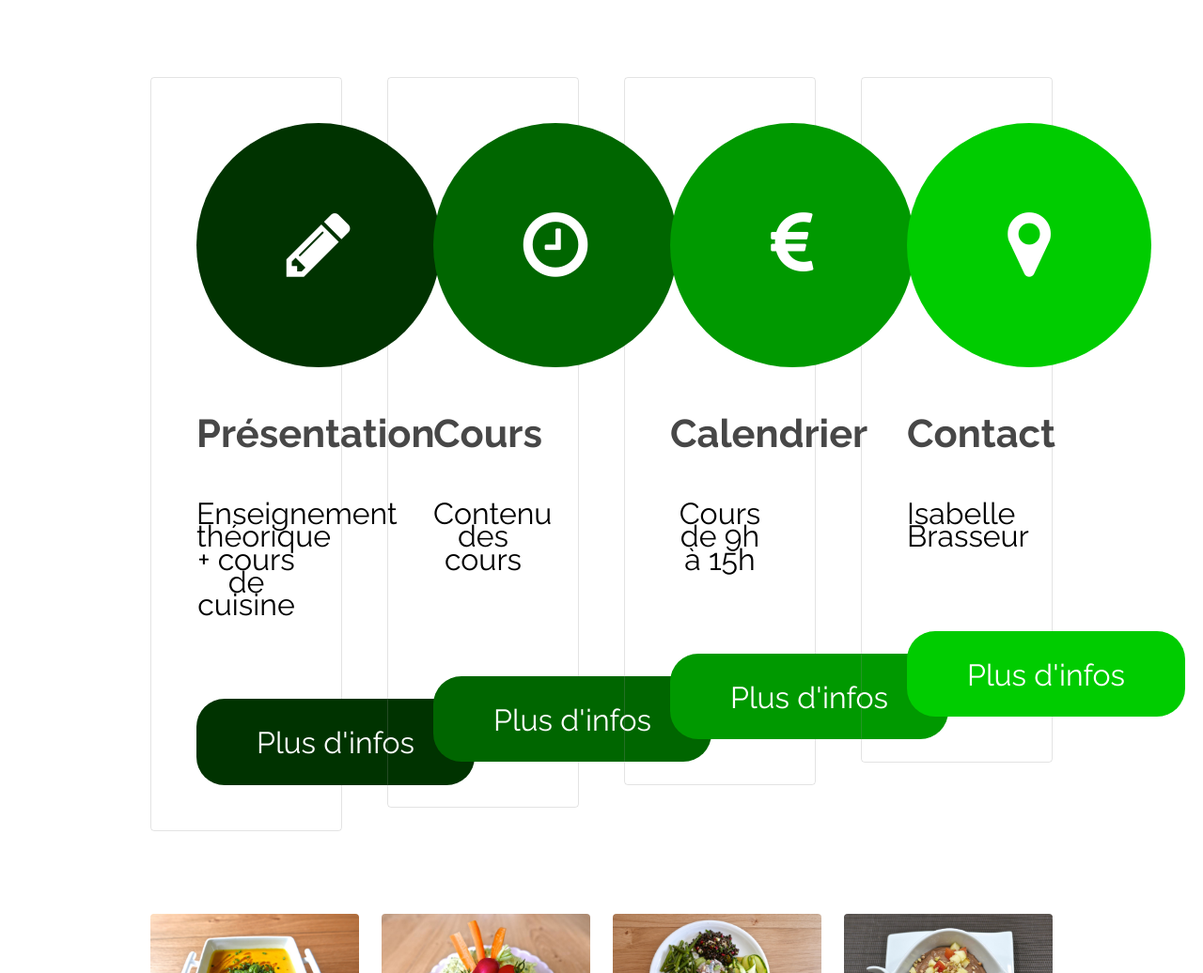
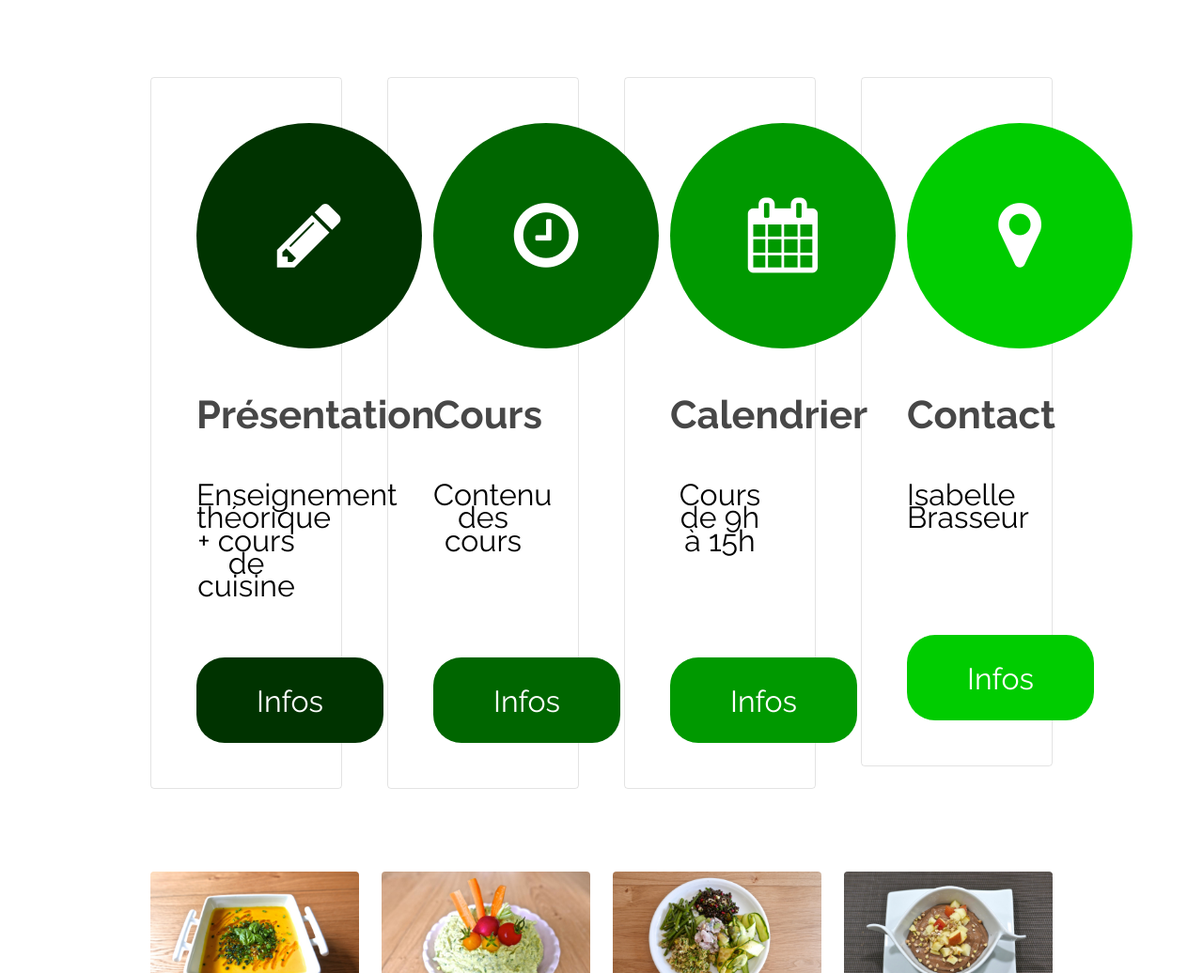
Before and after one commit to ssseeebbb/LaSanteCaSApprend, a plain HTML site: page index.html in a window 1280 px wide. Shown: the part 2500-3536 px from the top of the page at 94% size. Drawn offline with Linux system fonts and the light colour scheme.

Commit message:
redefinition des places

```diff
--- a/css/style.css
+++ b/css/style.css
@@ -478,10 +478,10 @@ height: 100%;
 			border-radius: 100%;
 			color: #ffffff;
 			display: inline-block;
-			height: 3.25em;
-			line-height: 3.25em;
+			height: 3em;
+			line-height: 3em;
 			text-align: center;
-			width: 3.25em;
+			width: 3em;
 		}
 
 			.icon.rounded.big {
--- a/index.html
+++ b/index.html
@@ -76,64 +76,38 @@
 							<section class="box">
 								<i class="icon big rounded color10 fa-pencil"></i>
 								<h3>Présentation</h3>
-								<p>Enseignement théorique + cours de cuisine</p></br>
-								<a href="Presentation.html" class="button special1">Plus d'infos</a>
+								<p>Enseignement théorique + cours de cuisine</p>
+								<a href="Presentation.html" class="button special1">Infos</a>
 							</section>
 						</div>
 						<div class="3u 12u$(medium)">
 							<section class="box">
 								<i class="icon big rounded color11 fa-clock-o"></i>
 								<h3>Cours</h3>
-								<p>Contenu des cours </p></br></br>
-								<a href="Cours.html" class="button special2">Plus d'infos</a>
+								<p>Contenu des cours </br></br></br></p>
+								<a href="Cours.html" class="button special2">Infos</a>
 							</section>
 						</div>
 						<div class="3u 12u$(medium)">
 							<section class="box">
-								<i class="icon big rounded color12 fa-eur"></i>
+								<i class="icon big rounded color12 fa-calendar"></i>
 								<h3>Calendrier</h3>
-								<p>Cours de 9h à 15h</p></br>
-								<a href="Calendrier.html" class="button special3">Plus d'infos</a>
+								<p>Cours de 9h à 15h</br></br></br></p>
+								<a href="Calendrier.html" class="button special3">Infos</a>
 							</section>
 						</div>
 						<div class="3u$ 12u$(medium)">
 							<section class="box">
 								<i class="icon big rounded color13 fa-map-marker"></i>
 								<h3>Contact</h3>
-								<p>Isabelle Brasseur</p> </br>
-								<a href="Contact.html" class="button special4">Plus d'infos</a>
+								<p>Isabelle Brasseur </br></br></br></p>
+								<a href="Contact.html" class="button special4">Infos</a>
 							</section>
 						</div>
 					</div>
-<!-- 				</div>
-			</section> -->
-
-		<!-- Two -->
-
-<!-- 			<section id="two" class="wrapper style1 special">
-				<div class="container">
-						<p><b><font size="7" color=#006600>Qui anime les cours ?</font></b></p>
-						<span class="image left"><img src="images/Isa.jpg" alt="Isabelle Brasseur" /></span><h3 align="left">Isabelle Brasseur</h3><p align="left"><font size="4">
-							J’ai 51 ans, je suis mariée et mère de 3 grands adolescents.</br>
-Je suis passionnée de médecine naturelle, de nutrition et de cuisine depuis l’arrêt de ma carrière après 26 ans dans la finance mi-2012.</br>
-Essayant de comprendre les problèmes de santé qui m’ont poussé à m’arrêter de travailler, j’ai pris conscience du manque flagrant de connaissances pour beaucoup d’entre nous concernant le fonctionnement du corps humain ainsi que de ses besoins essentiels. Nous n’avons tout simplement pas été amenés à prendre connaissance de notre mode d’emploi, pourtant essentiel dans la prise en main de notre santé.</br>
-J’ai aujourd’hui vraiment à cœur de transmettre ce que j’ai appris via de très nombreuses lectures (ouvrages et magazines de santé naturelle bien documentés) ainsi que de nombreuses formations sur la santé.
-				</div>
-			</section> -->
-
-<!-- 			<section id="two" class="wrapper style2 special">
-				<div class="container">
-					<div class="box alt">
-								<div class="row 50% uniform">
-									<div class="3u"><span class="image fit"><img src="images/photo3.jpg" alt="" /></span></div>
-									<div class="3u"><span class="image fit"><img src="images/photo4.jpg" alt="" /></span></div>
-									<div class="3u"><span class="image fit"><img src="images/photo5.jpg" alt="" /></span></div>
-									<div class="3u"><span class="image fit"><img src="images/photo6.jpg" alt="" /></span></div>
-								</div>
-					</div>
-				</div>
-			</section> -->
-<!-- 			<section id="two" class="wrapper style2 special">
+				<!-- </div>
+			</section>
+			<section id="two" class="wrapper style2 special">
 				<div class="container"> -->
 					<div class="box alt">
 								<div class="row 50% uniform">
```
Also changed, not shown: Presentation.html (+1 -1 lines).
